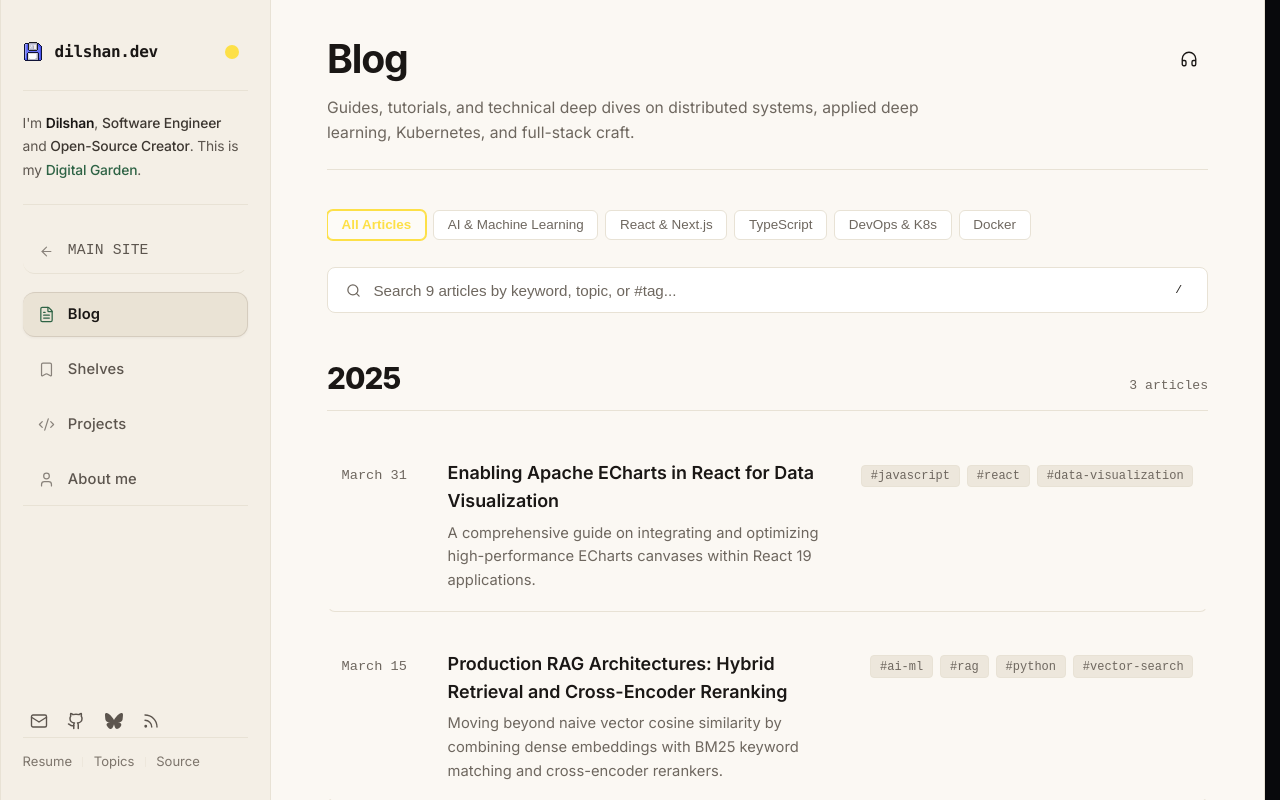
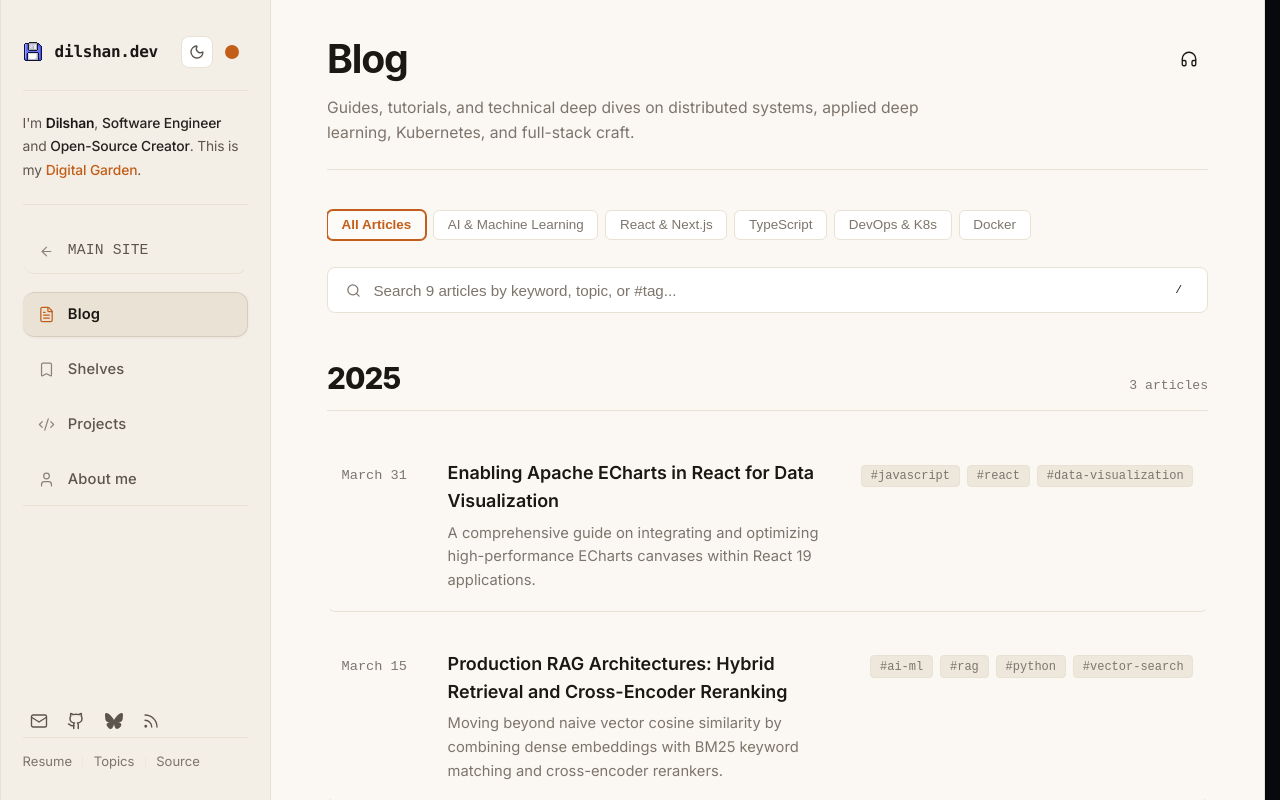
Before and after one commit to dilshandevxx/dilshan-personal-portfolio, a Next.js app: page /blog in a window 1280 px wide. Shown: the top 800 px of the page. Built offline with nearby package versions, Linux system fonts and the light colour scheme; a web font is replaced by a local one.

Commit message:
feat(theme): implement dual-theme toggle (Warm Alabaster & Matte Obsidian)

```diff
--- a/src/app/globals.css
+++ b/src/app/globals.css
@@ -4079,133 +4079,216 @@ a.text-link:hover {
 }
 
 /* ==========================================================================
-   PORTFOLIO EDITORIAL PAGE HEADERS & LAYOUT (Warm Alabaster & Linen Paper)
+   PORTFOLIO DUAL THEME TOKENS (Light: Warm Alabaster / Dark: Matte Obsidian)
+   ========================================================================== */
+
+/* Theme 1: Warm Alabaster & Linen Paper (Light Mode / Default) */
+html[data-portfolio-theme="light"],
+html:not([data-portfolio-theme="dark"]) {
+  --pf-canvas-bg: #fbf8f3;
+  --pf-panel-bg: #f4efe6;
+  --pf-card-bg: #ffffff;
+  --pf-card-hover: #fdfbf7;
+  --pf-border: #e8e2d5;
+  --pf-border-strong: #d5ccbe;
+  --pf-text-primary: #24211e;
+  --pf-text-secondary: #5c554e;
+  --pf-text-muted: #7d756c;
+  --pf-text-heading: #1a1715;
+  --pf-badge-bg: #ede7dc;
+  --pf-active-pill: #eae3d5;
+  --pf-active-pill-border: #d5ccbe;
+  --pf-active-pill-text: #1a1715;
+  --pf-social-bg: #ffffff;
+  --pf-social-border: #e2dbce;
+  --pf-social-text: #5c554e;
+  --pf-shadow: 0 1px 3px rgba(36, 33, 30, 0.05);
+  --pf-shadow-hover: 0 4px 14px rgba(36, 33, 30, 0.08);
+  --pf-color-scheme: light;
+}
+
+/* Theme 2: Matte Obsidian Slate / Sumi Ink (Dark Mode) */
+html[data-portfolio-theme="dark"] {
+  --pf-canvas-bg: #0c0d10;
+  --pf-panel-bg: #12141a;
+  --pf-card-bg: #161922;
+  --pf-card-hover: #1c212d;
+  --pf-border: #212631;
+  --pf-border-strong: #2e3545;
+  --pf-text-primary: #f0ecdf;
+  --pf-text-secondary: #a6adb9;
+  --pf-text-muted: #6b7280;
+  --pf-text-heading: #ffffff;
+  --pf-badge-bg: #1e2330;
+  --pf-active-pill: rgba(255, 255, 255, 0.08);
+  --pf-active-pill-border: rgba(255, 255, 255, 0.12);
+  --pf-active-pill-text: #ffffff;
+  --pf-social-bg: rgba(255, 255, 255, 0.08);
+  --pf-social-border: rgba(255, 255, 255, 0.12);
+  --pf-social-text: #a6adb9;
+  --pf-shadow: 0 2px 8px rgba(0, 0, 0, 0.35);
+  --pf-shadow-hover: 0 8px 24px rgba(0, 0, 0, 0.55);
+  --pf-color-scheme: dark;
+}
+
+/* Theme Toggle Button Styling */
+.theme-toggle-btn {
+  display: inline-flex;
+  align-items: center;
+  justify-content: center;
+  width: 32px;
+  height: 32px;
+  border-radius: 8px;
+  background: var(--pf-card-bg, rgba(255, 255, 255, 0.05));
+  border: 1px solid var(--pf-border, rgba(255, 255, 255, 0.1));
+  color: var(--pf-text-secondary, #a6adb9);
+  cursor: pointer;
+  transition: all 0.2s ease;
+  user-select: none;
+}
+
+.theme-toggle-btn:hover {
+  color: var(--pf-text-heading, #ffffff);
+  background: var(--pf-active-pill, rgba(255, 255, 255, 0.1));
+  border-color: var(--pf-border-strong, rgba(255, 255, 255, 0.25));
+  transform: translateY(-1px);
+}
+
+.theme-toggle-icon {
+  transition: transform 0.25s cubic-bezier(0.16, 1, 0.3, 1);
+}
+
+.theme-toggle-btn:hover .theme-toggle-icon {
+  transform: rotate(15deg) scale(1.08);
+}
+
+/* ==========================================================================
+   PORTFOLIO EDITORIAL PAGE HEADERS & LAYOUT
    ========================================================================== */
 .portfolio-shell-wrapper {
   width: 100%;
   min-height: 100vh;
-  background-color: #fbf8f3 !important;
-  color: #24211e !important;
-  color-scheme: light;
+  background-color: var(--pf-canvas-bg) !important;
+  color: var(--pf-text-primary) !important;
+  color-scheme: var(--pf-color-scheme);
   display: flex;
   flex-direction: column;
   align-items: stretch;
 
-  /* Editorial Warm Alabaster Palette */
-  --color-background: #fbf8f3;
-  --color-background-sidebar: #f4efe6;
-  --color-background-alternate: #f5efe6;
-  --color-background-card: #ffffff;
-  --color-background-card-hover: #fdfbf7;
-  --color-background-input: #ffffff;
-  --color-background-tag: #ede7dc;
-
-  --color-text: #24211e;
-  --color-text-emphasized: #1a1715;
-  --color-text-muted: #6e675f;
-  --color-text-heading: #1a1715;
-  --color-text-link: #2e6345;
-
-  --color-border: #e8e2d5;
-  --color-border-card: #e8e2d5;
-  --color-border-emphasized: #d5ccbe;
-
-  --card-shadow: 0 1px 3px rgba(36, 33, 30, 0.05);
-  --card-shadow-hover: 0 4px 14px rgba(36, 33, 30, 0.08);
+  /* Editorial Palette Mappings */
+  --color-background: var(--pf-canvas-bg);
+  --color-background-sidebar: var(--pf-panel-bg);
+  --color-background-alternate: var(--pf-panel-bg);
+  --color-background-card: var(--pf-card-bg);
+  --color-background-card-hover: var(--pf-card-hover);
+  --color-background-input: var(--pf-card-bg);
+  --color-background-tag: var(--pf-badge-bg);
+
+  --color-text: var(--pf-text-primary);
+  --color-text-emphasized: var(--pf-text-heading);
+  --color-text-muted: var(--pf-text-muted);
+  --color-text-heading: var(--pf-text-heading);
+
+  --color-border: var(--pf-border);
+  --color-border-card: var(--pf-border);
+  --color-border-emphasized: var(--pf-border-strong);
+
+  --card-shadow: var(--pf-shadow);
+  --card-shadow-hover: var(--pf-shadow-hover);
 }
 
 .portfolio-shell-wrapper .app-shell {
   width: 100%;
   padding-top: 0 !important;
-  background-color: #fbf8f3 !important;
+  background-color: var(--pf-canvas-bg) !important;
 }
 
 .portfolio-shell-wrapper .app-sidebar {
-  background-color: #f4efe6 !important;
-  border-right: 1px solid #e8e2d5 !important;
+  background-color: var(--pf-panel-bg) !important;
+  border-right: 1px solid var(--pf-border) !important;
 }
 
 .portfolio-shell-wrapper .sidebar-section {
-  border-bottom: 1px solid #e8e2d5 !important;
+  border-bottom: 1px solid var(--pf-border) !important;
 }
 
 .portfolio-shell-wrapper .mobile-header {
-  background-color: #f4efe6 !important;
-  border-bottom: 1px solid #e8e2d5 !important;
+  background-color: var(--pf-panel-bg) !important;
+  border-bottom: 1px solid var(--pf-border) !important;
 }
 
 .portfolio-shell-wrapper .site-name {
-  color: #1a1715 !important;
+  color: var(--pf-text-heading) !important;
 }
 
 .portfolio-shell-wrapper .sidebar-content p {
-  color: #5c554e !important;
+  color: var(--pf-text-secondary) !important;
 }
 
 .portfolio-shell-wrapper .sidebar-bio-highlight {
-  color: #1a1715 !important;
+  color: var(--pf-text-heading) !important;
   font-weight: 600;
 }
 
 .portfolio-shell-wrapper .sidebar-bio-term {
-  color: #3d3731 !important;
+  color: var(--pf-text-primary) !important;
 }
 
 .portfolio-shell-wrapper .sidebar-bio-garden {
-  color: #2e6345 !important;
+  color: var(--color-primary);
   font-weight: 500;
 }
 
 .portfolio-shell-wrapper .sidebar-nav-main-site {
-  border-bottom: 1px solid #e8e2d5 !important;
-  color: #6e675f !important;
+  border-bottom: 1px solid var(--pf-border) !important;
+  color: var(--pf-text-muted) !important;
 }
 
 .portfolio-shell-wrapper .sidebar-nav-item {
-  color: #5c554e !important;
+  color: var(--pf-text-secondary) !important;
   border-radius: 12px !important;
   border-left: none !important;
 }
 
 .portfolio-shell-wrapper .sidebar-nav-item:hover {
-  color: #1a1715 !important;
-  background: rgba(36, 33, 30, 0.05) !important;
-  border-color: rgba(36, 33, 30, 0.06) !important;
+  color: var(--pf-text-heading) !important;
+  background: var(--pf-active-pill) !important;
+  border-color: var(--pf-active-pill-border) !important;
   border-left: none !important;
 }
 
 .portfolio-shell-wrapper .sidebar-nav-item.active {
-  background: #eae3d5 !important;
-  color: #1a1715 !important;
-  border: 1px solid #d5ccbe !important;
+  background: var(--pf-active-pill) !important;
+  color: var(--pf-active-pill-text) !important;
+  border: 1px solid var(--pf-active-pill-border) !important;
   border-left: none !important;
   border-radius: 12px !important;
-  box-shadow: 0 1px 3px rgba(36, 33, 30, 0.05) !important;
+  box-shadow: var(--pf-shadow) !important;
 }
 
 .portfolio-shell-wrapper .sidebar-nav-item.active .sidebar-nav-icon-wrap {
-  color: #2e6345 !important;
+  color: var(--color-primary) !important;
   opacity: 1;
 }
 
 .portfolio-shell-wrapper .sidebar-links a {
-  color: #5c554e !important;
+  color: var(--pf-text-secondary) !important;
 }
 
 .portfolio-shell-wrapper .sidebar-links a:hover {
-  color: #1a1715 !important;
+  color: var(--pf-text-heading) !important;
 }
 
 .portfolio-shell-wrapper .sidebar-sub-links a {
-  color: #7d756c !important;
+  color: var(--pf-text-muted) !important;
 }
 
 .portfolio-shell-wrapper .sidebar-sub-links a:hover {
-  color: #1a1715 !important;
+  color: var(--pf-text-heading) !important;
 }
 
 .portfolio-shell-wrapper .divider {
-  background-color: #e8e2d5 !important;
+  background-color: var(--pf-border) !important;
 }
 
 /* ==========================================================================
@@ -4232,30 +4315,29 @@ a.text-link:hover {
 }
 
 /* ==========================================================================
-   PORTFOLIO APP SHELL (Option 1: Warm Alabaster & Linen Paper Aesthetic)
+   PORTFOLIO APP SHELL (Dynamic Light / Dark Theme)
    ========================================================================== */
 .portfolio-app-shell {
   display: flex;
   min-height: 100vh;
   width: 100%;
-  background-color: #fbf8f3 !important;
-  color: #24211e !important;
-  color-scheme: light;
-
-  /* Eye-Comfort Warm Alabaster & Linen Paper Tokens */
-  --bg-primary: #fbf8f3;
-  --bg-secondary: #f4efe6;
-  --bg-tertiary: #eae3d5;
-  --bg-subtle: #f5efe6;
-  --surface-card: #ffffff;
-  --surface-card-hover: #fdfbf7;
-  --text-primary: #24211e;
-  --text-secondary: #5c554e;
-  --text-muted: #7d756c;
-  --border-subtle: #e8e2d5;
-  --border-strong: #d5ccbe;
-  --accent-color: #2e6345;
-  --badge-bg: #ede7dc;
+  background-color: var(--pf-canvas-bg) !important;
+  color: var(--pf-text-primary) !important;
+  color-scheme: var(--pf-color-scheme);
+
+  /* Dual Theme Dynamic Tokens */
+  --bg-primary: var(--pf-canvas-bg);
+  --bg-secondary: var(--pf-panel-bg);
+  --bg-tertiary: var(--pf-border);
+  --bg-subtle: var(--pf-panel-bg);
+  --surface-card: var(--pf-card-bg);
+  --surface-card-hover: var(--pf-card-hover);
+  --text-primary: var(--pf-text-primary);
+  --text-secondary: var(--pf-text-secondary);
+  --text-muted: var(--pf-text-muted);
+  --border-subtle: var(--pf-border);
+  --border-strong: var(--pf-border-strong);
+  --badge-bg: var(--pf-badge-bg);
 }
 
 .portfolio-main-column {
@@ -4263,13 +4345,13 @@ a.text-link:hover {
   min-width: 0;
   display: flex;
   flex-direction: column;
-  background-color: #fbf8f3 !important;
-  color: #24211e !important;
+  background-color: var(--pf-canvas-bg) !important;
+  color: var(--pf-text-primary) !important;
 }
 
 .portfolio-top-bar {
-  background-color: #f4efe6 !important;
-  border-bottom: 1px solid #e8e2d5 !important;
+  background-color: var(--pf-panel-bg) !important;
+  border-bottom: 1px solid var(--pf-border) !important;
 }
 
 .portfolio-content-area {
@@ -4302,12 +4384,12 @@ a.text-link:hover {
   display: flex;
   flex-direction: column;
   justify-content: space-between;
-  background-color: #f4efe6 !important;
-  border-right: 1px solid #e8e2d5 !important;
+  background-color: var(--pf-panel-bg) !important;
+  border-right: 1px solid var(--pf-border) !important;
   padding: 3rem 2rem 2.5rem 2.5rem;
   box-sizing: border-box;
   z-index: 50;
-  color: #24211e !important;
+  color: var(--pf-text-primary) !important;
   font-family: -apple-system, BlinkMacSystemFont, "Segoe UI", Roboto, "Helvetica Neue", Arial, sans-serif;
   user-select: none;
 }
@@ -4324,7 +4406,7 @@ a.text-link:hover {
   font-size: 1.15rem;
   font-weight: 600;
   letter-spacing: 0.22em;
-  color: #24211e !important;
+  color: var(--pf-text-primary) !important;
   text-decoration: none;
   text-transform: uppercase;
   transition: opacity 0.2s ease, color 0.2s ease;
@@ -4333,7 +4415,7 @@ a.text-link:hover {
 }
 
 .stefano-brand:hover {
-  color: #000000 !important;
+  color: var(--pf-text-heading) !important;
   opacity: 0.9;
 }
 
@@ -4356,7 +4438,7 @@ a.text-link:hover {
   font-weight: 500;
   letter-spacing: 0.16em;
   text-transform: uppercase;
-  color: #6e675f !important;
+  color: var(--pf-text-muted) !important;
   text-decoration: none;
   padding: 0.62rem 0.95rem;
   border-radius: 12px;
@@ -4370,21 +4452,21 @@ a.text-link:hover {
 }
 
 .stefano-nav-link:hover {
-  color: #1a1715 !important;
-  background: rgba(36, 33, 30, 0.05);
-  border-color: rgba(36, 33, 30, 0.06);
+  color: var(--pf-text-heading) !important;
+  background: var(--pf-active-pill);
+  border-color: var(--pf-active-pill-border);
   border-left: none !important;
   transform: none;
 }
 
 .stefano-nav-link.active {
-  color: #1a1715 !important;
+  color: var(--pf-active-pill-text) !important;
   font-weight: 600;
-  background: #eae3d5 !important;
-  border: 1px solid #d5ccbe !important;
+  background: var(--pf-active-pill) !important;
+  border: 1px solid var(--pf-active-pill-border) !important;
   border-left: none !important;
   border-radius: 12px !important;
-  box-shadow: 0 1px 3px rgba(36, 33, 30, 0.05);
+  box-shadow: var(--pf-shadow);
 }
 
 .stefano-socials {
@@ -4397,22 +4479,22 @@ a.text-link:hover {
   width: 34px;
   height: 34px;
   border-radius: 50%;
-  background: #ffffff !important;
+  background: var(--pf-social-bg) !important;
   display: inline-flex;
   align-items: center;
   justify-content: center;
-  color: #5c554e !important;
+  color: var(--pf-social-text) !important;
   text-decoration: none;
   transition: all 0.2s ease;
-  border: 1px solid #e2dbce !important;
+  border: 1px solid var(--pf-social-border) !important;
 }
 
 .stefano-social-circle:hover {
-  background: #24211e !important;
-  color: #ffffff !important;
+  background: var(--pf-text-heading) !important;
+  color: var(--pf-canvas-bg) !important;
   transform: translateY(-2px);
-  border-color: #24211e !important;
-  box-shadow: 0 4px 12px rgba(36, 33, 30, 0.12);
+  border-color: var(--pf-text-heading) !important;
+  box-shadow: 0 4px 12px rgba(0, 0, 0, 0.18);
 }
 
 /* Mobile Header for Stefano Panel */
@@ -4428,13 +4510,13 @@ a.text-link:hover {
     left: 0;
     right: 0;
     height: 60px;
-    background: #f4efe6 !important;
-    border-bottom: 1px solid #e8e2d5 !important;
+    background: var(--pf-panel-bg) !important;
+    border-bottom: 1px solid var(--pf-border) !important;
     padding: 0 1.25rem;
     align-items: center;
     justify-content: space-between;
     z-index: 60;
-    color: #24211e !important;
+    color: var(--pf-text-primary) !important;
   }
 
   .stefano-sidebar {
@@ -4446,7 +4528,7 @@ a.text-link:hover {
     width: 280px;
     transform: translateX(-100%);
     transition: transform 0.3s cubic-bezier(0.16, 1, 0.3, 1);
-    box-shadow: 10px 0 35px rgba(36, 33, 30, 0.15);
+    box-shadow: 10px 0 35px rgba(0, 0, 0, 0.25);
     z-index: 70;
   }
 
--- a/src/app/layout.tsx
+++ b/src/app/layout.tsx
@@ -59,7 +59,9 @@ export default function RootLayout({
           dangerouslySetInnerHTML={{
             __html: `
               try {
-                document.documentElement.setAttribute('data-theme', 'midnight');
+                var theme = localStorage.getItem('portfolio_theme') || 'light';
+                document.documentElement.setAttribute('data-portfolio-theme', theme);
+                document.documentElement.setAttribute('data-theme', theme);
               } catch (e) {}
             `,
           }}
--- a/src/components/ColorPicker.tsx
+++ b/src/components/ColorPicker.tsx
@@ -19,7 +19,7 @@ export function ColorPicker() {
   }, []);
 
   const getThemeValue = (c: ColorAccent) => {
-    return c.midnightValue || c.darkValue;
+    return theme === "light" ? c.lightValue : (c.darkValue || c.midnightValue);
   };
 
   const currentVal = getThemeValue(accent);
--- a/src/components/PortfolioSidebar.tsx
+++ b/src/components/PortfolioSidebar.tsx
@@ -4,6 +4,7 @@ import React, { useState } from "react";
 import Link from "next/link";
 import { usePathname } from "next/navigation";
 import { ColorPicker } from "./ColorPicker";
+import { ThemeToggle } from "./ThemeToggle";
 import { Menu, X as CloseIcon } from "lucide-react";
 
 export interface NavigationItem {
@@ -91,6 +92,7 @@ export function PortfolioSidebar() {
         </div>
         <div className="flex items-center gap-1.5">
           <div className="stefano-controls">
+            <ThemeToggle />
             <ColorPicker />
           </div>
           <button
@@ -118,8 +120,9 @@ export function PortfolioSidebar() {
               DILSHAN
             </Link>
 
-            {/* Seamless Accent Color Controls */}
+            {/* Seamless Theme & Accent Color Controls */}
             <div className="stefano-controls">
+              <ThemeToggle />
               <ColorPicker />
             </div>
           </div>
--- a/src/components/Sidebar.tsx
+++ b/src/components/Sidebar.tsx
@@ -5,6 +5,7 @@ import Link from "next/link";
 import { usePathname } from "next/navigation";
 import { siteConfig } from "@/data/siteConfig";
 import { ColorPicker } from "./ColorPicker";
+import { ThemeToggle } from "./ThemeToggle";
 import { AmbientPlayer } from "./AmbientPlayer";
 import { GithubIcon, BlueskyIcon } from "./SocialIcons";
 import {
@@ -89,6 +90,7 @@ export function Sidebar() {
         </div>
         <div className="mobile-header-actions">
           <AmbientPlayer variant="header" />
+          <ThemeToggle />
           <ColorPicker />
           <button
             type="button"
@@ -124,6 +126,7 @@ export function Sidebar() {
             </Link>
 
             <div className="sidebar-header-controls">
+              <ThemeToggle />
               <ColorPicker />
             </div>
           </div>
--- a/src/components/ThemeContext.tsx
+++ b/src/components/ThemeContext.tsx
@@ -2,7 +2,7 @@
 
 import React, { createContext, useContext, useEffect, useState } from "react";
 
-export type Theme = "light" | "dark" | "midnight";
+export type Theme = "light" | "dark";
 
 export interface HarmonicPalette {
   main: string;        // Primary accent
@@ -207,7 +207,7 @@ export const ACCENT_COLORS: ColorAccent[] = [
   },
 ];
 
-const THEME_CYCLE: Theme[] = ["light", "dark", "midnight"];
+const THEME_CYCLE: Theme[] = ["light", "dark"];
 
 interface ThemeContextType {
   theme: Theme;
@@ -220,17 +220,18 @@ interface ThemeContextType {
 const ThemeContext = createContext<ThemeContextType | undefined>(undefined);
 
 export function ThemeProvider({ children }: { children: React.ReactNode }) {
-  const [theme, setTheme] = useState<Theme>("midnight");
+  const [theme, setTheme] = useState<Theme>("light");
   const [accent, setAccentState] = useState<ColorAccent>(ACCENT_COLORS[0]);
   const [mounted, setMounted] = useState(false);
 
   useEffect(() => {
     setMounted(true);
-    // Lock background canvas permanently to unified main site dark theme (midnight)
-    const activeTheme: Theme = "midnight";
-    setTheme(activeTheme);
-    document.documentElement.setAttribute("data-theme", "midnight");
-    localStorage.setItem("portfolio_theme", "midnight");
+    // Read persisted theme (default: "light" = Warm Alabaster)
+    const savedTheme = localStorage.getItem("portfolio_theme") as Theme | null;
+    const initialTheme: Theme = savedTheme === "dark" ? "dark" : "light";
+    setTheme(initialTheme);
+    document.documentElement.setAttribute("data-portfolio-theme", initialTheme);
+    document.documentElement.setAttribute("data-theme", initialTheme);
 
     // Read persisted accent
     const savedAccentId = localStorage.getItem("portfolio_accent");
@@ -242,12 +243,12 @@ export function ThemeProvider({ children }: { children: React.ReactNode }) {
         setAccentState(found);
       }
     }
-    applyAccent(initialAccent, activeTheme);
+    applyAccent(initialAccent, initialTheme);
   }, []);
 
-  const applyAccent = (currAccent: ColorAccent, currTheme: Theme = "midnight") => {
-    // Uses the optimized high-contrast luminous palette for deep dark background
-    const palette = currAccent.midnight || currAccent.dark;
+  const applyAccent = (currAccent: ColorAccent, currTheme: Theme = "light") => {
+    // Select harmonic palette matching the current theme mode
+    const palette = currTheme === "light" ? currAccent.light : (currAccent.dark || currAccent.midnight);
 
     const root = document.documentElement;
 
@@ -268,20 +269,21 @@ export function ThemeProvider({ children }: { children: React.ReactNode }) {
   };
 
   const selectTheme = (nextTheme: Theme) => {
-    setTheme("midnight");
-    document.documentElement.setAttribute("data-theme", "midnight");
-    localStorage.setItem("portfolio_theme", "midnight");
-    applyAccent(accent, "midnight");
+    setTheme(nextTheme);
+    document.documentElement.setAttribute("data-portfolio-theme", nextTheme);
+    document.documentElement.setAttribute("data-theme", nextTheme);
+    localStorage.setItem("portfolio_theme", nextTheme);
+    applyAccent(accent, nextTheme);
   };
 
   const toggleTheme = () => {
-    selectTheme("midnight");
+    selectTheme(theme === "light" ? "dark" : "light");
   };
 
   const setAccent = (newAccent: ColorAccent) => {
     setAccentState(newAccent);
     localStorage.setItem("portfolio_accent", newAccent.id);
-    applyAccent(newAccent, "midnight");
+    applyAccent(newAccent, theme);
   };
 
   return (
--- a/src/components/ThemeToggle.tsx
+++ b/src/components/ThemeToggle.tsx
@@ -1,149 +1,26 @@
 "use client";
 
-import React, { useState, useRef, useEffect } from "react";
-import { useTheme, Theme } from "./ThemeContext";
+import React from "react";
+import { useTheme } from "./ThemeContext";
+import { Sun, Moon } from "lucide-react";
 
-export function SunIcon({ size = 20 }: { size?: number }) {
+export function ThemeToggle({ className = "" }: { className?: string }) {
+  const { theme, toggleTheme } = useTheme();
+  const isLight = theme === "light";
+
   return (
-    <svg
-      xmlns="http://www.w3.org/2000/svg"
-      width={size}
-      height={size}
-      viewBox="0 0 24 24"
-      fill="none"
-      stroke="currentColor"
-      strokeWidth="2"
-      strokeLinecap="round"
-      strokeLinejoin="round"
+    <button
+      type="button"
+      className={`theme-toggle-btn ${className}`}
+      onClick={toggleTheme}
+      aria-label={isLight ? "Switch to Matte Obsidian (Dark)" : "Switch to Warm Alabaster (Light)"}
+      title={isLight ? "Switch to Matte Obsidian (Dark)" : "Switch to Warm Alabaster (Light)"}
     >
-      <circle cx="12" cy="12" r="4" />
-      <path d="M12 2v2" />
-      <path d="M12 20v2" />
-      <path d="m4.93 4.93 1.41 1.41" />
-      <path d="m17.66 17.66 1.41 1.41" />
-      <path d="M2 12h2" />
-      <path d="M20 12h2" />
-      <path d="m6.34 17.66-1.41 1.41" />
-      <path d="m19.07 4.93-1.41 1.41" />
-    </svg>
+      {isLight ? (
+        <Moon size={16} strokeWidth={2} className="theme-toggle-icon" />
+      ) : (
+        <Sun size={16} strokeWidth={2} className="theme-toggle-icon" />
+      )}
+    </button>
   );
 }
-
-export function MoonIcon({ size = 20 }: { size?: number }) {
-  return (
-    <svg
-      xmlns="http://www.w3.org/2000/svg"
-      width={size}
-      height={size}
-      viewBox="0 0 24 24"
-      fill="none"
-      stroke="currentColor"
-      strokeWidth="2"
-      strokeLinecap="round"
-      strokeLinejoin="round"
-    >
-      <path d="M12 3a6 6 0 0 0 9 9 9 9 0 1 1-9-9Z" />
-    </svg>
-  );
-}
-
-export function SparklesIcon({ size = 20 }: { size?: number }) {
-  return (
-    <svg
-      xmlns="http://www.w3.org/2000/svg"
-      width={size}
-      height={size}
-      viewBox="0 0 24 24"
-      fill="none"
-      stroke="currentColor"
-      strokeWidth="2"
-      strokeLinecap="round"
-      strokeLinejoin="round"
-    >
-      <path d="m12 3-1.912 5.813a2 2 0 0 1-1.275 1.275L3 12l5.813 1.912a2 2 0 0 1 1.275 1.275L12 21l1.912-5.813a2 2 0 0 1 1.275-1.275L21 12l-5.813-1.912a2 2 0 0 1-1.275-1.275L12 3Z" />
-      <path d="M5 3v4" />
-      <path d="M19 17v4" />
-      <path d="M3 5h4" />
-      <path d="M17 19h4" />
-    </svg>
-  );
-}
-
-interface ThemeMeta {
-  id: Theme;
-  name: string;
-  icon: React.ReactNode;
-}
-
-export function ThemeToggle() {
-  const { theme, selectTheme } = useTheme();
-  const [isOpen, setIsOpen] = useState(false);
-  const dropdownRef = useRef<HTMLDivElement>(null);
-
-  useEffect(() => {
-    function handleClickOutside(event: MouseEvent) {
-      if (dropdownRef.current && !dropdownRef.current.contains(event.target as Node)) {
-        setIsOpen(false);
-      }
-    }
-    document.addEventListener("mousedown", handleClickOutside);
-    return () => document.removeEventListener("mousedown", handleClickOutside);
-  }, []);
-
-  const THEMES: ThemeMeta[] = [
-    { id: "light", name: "Light (Calm Alabaster)", icon: <SunIcon size={18} /> },
-    { id: "dark", name: "Dark (Slate Charcoal)", icon: <MoonIcon size={18} /> },
-    { id: "midnight", name: "Midnight (Pure OLED Ink)", icon: <SparklesIcon size={18} /> },
-  ];
-
-  const currentIcon = () => {
-    switch (theme) {
-      case "light":
-        return <SunIcon size={20} />;
-      case "midnight":
-        return <SparklesIcon size={20} />;
-      case "dark":
-      default:
-        return <MoonIcon size={20} />;
-    }
-  };
-
-  return (
-    <div className="dropdown tooltip-container" ref={dropdownRef}>
-      <button
-        type="button"
-        className={`navbar-button ${isOpen ? "active" : ""}`}
-        onClick={() => setIsOpen(!isOpen)}
-        aria-label="Theme mode"
-      >
-        {currentIcon()}
-      </button>
-      <div className="tooltip">Theme</div>
-
-      {isOpen && (
-        <div className="dropdown-results">
-          <div className="theme-options-column">
-            {THEMES.map((t) => {
-              const isActive = t.id === theme;
-              return (
-                <button
-                  key={t.id}
-                  type="button"
-                  className={`theme-option-btn ${isActive ? "active" : ""}`}
-                  onClick={() => {
-                    selectTheme(t.id);
-                    setIsOpen(false);
-                  }}
-                  title={t.name}
-                  aria-label={t.name}
-                >
-                  {t.icon}
-                </button>
-              );
-            })}
-          </div>
-        </div>
-      )}
-    </div>
-  );
-}
```
Also changed, not shown: src/app/portfolio/layout.tsx (+6 -6 lines), src/data/projects.ts (+37 -37 lines).
